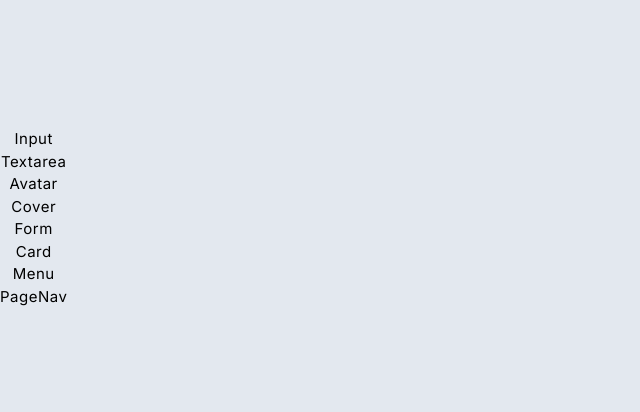
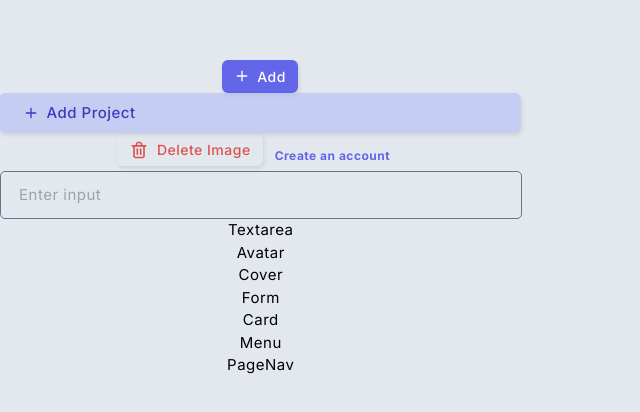
Before and after one commit to FlaviuN93/Devport, a React (Vite) app in the folder frontend/: page /home in a window 1280 px wide. Shown: the part 182-594 px from the top of the page, without its empty margins (0-640 px from the left). Built offline with nearby package versions, Linux system fonts and the light colour scheme.

Commit message:
Started input component

```diff
--- a/frontend/src/components/Button.module.css
+++ b/frontend/src/components/Button.module.css
@@ -32,6 +32,7 @@
 .auto {
 	padding: 0.6rem 1.6rem;
 	width: 100%;
+	min-width: 100%;
 }
 
 .disabled {
@@ -46,6 +47,20 @@
 	font-weight: 700;
 	border: none;
 	box-shadow: none;
+}
+
+.loading {
+	opacity: 0.7;
+	cursor: not-allowed;
+}
+
+.spinner {
+	animation: spin 1s linear infinite;
+	width: 20px;
+	height: 20px;
+	border: 5px solid rgba(0, 0, 0, 0.3);
+	border-radius: 50%;
+	border-top-color: inherit;
 }
 
 .text:hover,
@@ -69,3 +84,12 @@
 	color: var(--color-danger);
 	font-weight: 500;
 }
+
+@keyframes spin {
+	from {
+		transform: rotate(0deg);
+	}
+	to {
+		transform: rotate(360deg);
+	}
+}
--- a/frontend/src/components/Button.tsx
+++ b/frontend/src/components/Button.tsx
@@ -11,6 +11,7 @@ interface IProps {
 	disabled?: boolean
 	danger?: boolean
 	icon?: ReactNode
+	isLoading?: boolean
 }
 
 const Button: FC<IProps> = ({
@@ -20,11 +21,12 @@ const Button: FC<IProps> = ({
 	icon,
 	buttonText,
 	danger = false,
+	isLoading = false,
 	pressed = false,
 	type,
 }) => {
-	const buttonClasses = `${styles.button} ${styles[size]} ${styles[type]} ${
-		danger && styles.danger
+	const buttonClasses = `${styles.button} ${styles[size]} ${styles[type]} ${danger && styles.danger} ${
+		isLoading && styles.loading
 	}
 	`
 
@@ -43,8 +45,14 @@ const Button: FC<IProps> = ({
 			aria-disabled={disabled ? 'true' : 'false'}
 			onClick={handleClick}
 		>
-			{icon && <span className='mr-2'>{icon}</span>}
-			<span>{buttonText}</span>
+			{isLoading ? (
+				<span className={styles.spinner}></span>
+			) : (
+				<>
+					{icon && <span className='mr-2'>{icon}</span>}
+					<span>{buttonText}</span>
+				</>
+			)}
 		</button>
 	)
 }
--- a/frontend/src/components/Input.tsx
+++ b/frontend/src/components/Input.tsx
@@ -1,5 +1,38 @@
-import React from 'react'
+import { ChangeEvent, FC, KeyboardEvent } from 'react'
 
-export default function Input() {
-	return <div>Input</div>
+interface IProps {
+	onChange: (e: ChangeEvent) => void
+	placeholder: string
+	disabled?: boolean
+	defaultValue?: string
+	id?: string
+	maxLength?: number
+	onEnterPress?: (e: KeyboardEvent) => void
 }
+
+const Input: FC<IProps> = ({ onChange, disabled = false, id = 'input', onEnterPress, placeholder }) => {
+	const handleChange = (e: ChangeEvent) => {
+		if (!disabled && onChange) onChange(e)
+	}
+
+	const handleEnterKey = (e: KeyboardEvent) => {
+		if (!disabled && onEnterPress) onEnterPress(e)
+	}
+
+	return (
+		<div>
+			<label htmlFor={id}></label>
+			<input
+				id={id}
+				placeholder={placeholder}
+				aria-placeholder={placeholder}
+				type='text'
+				aria-disabled={disabled ? 'true' : 'false'}
+				onChange={handleChange}
+				onKeyUp={handleEnterKey}
+			/>
+		</div>
+	)
+}
+
+export default Input
--- a/frontend/src/pages/HomePage.tsx
+++ b/frontend/src/pages/HomePage.tsx
@@ -1,4 +1,5 @@
 import Input from '../components/Input'
+import Button from '../components/Button'
 import Card from '../components/Card'
 import Avatar from '../components/Avatar'
 import Textarea from '../components/Textarea'
@@ -6,11 +7,44 @@ import Menu from '../components/Menu'
 import PageNav from '../components/PageNav'
 import Form from '../components/Form'
 import Cover from '../components/Cover'
+import Plus1 from '../assets/Plus-1.svg?react'
+import Plus from '../assets/Plus.svg?react'
+import Trash from '../assets/Trash.svg?react'
 
 export default function HomePage() {
 	return (
 		<div>
-			<Input />
+			<Button
+				buttonText='Add'
+				size='small'
+				icon={<Plus1 />}
+				type='primary'
+				onClick={(e) => console.log(e, 'hellofromEvent')}
+			/>
+
+			<Button
+				buttonText='Add Project'
+				size='auto'
+				icon={<Plus />}
+				type='secondary'
+				onClick={(e) => console.log(e, 'hellofromEvent')}
+			/>
+
+			<Button
+				buttonText='Delete Image'
+				icon={<Trash />}
+				danger={true}
+				size='small'
+				onClick={(e) => console.log(e, 'hellofromEvent')}
+			/>
+			<Button
+				buttonText='Create an account'
+				type='text'
+				size='small'
+				onClick={(e) => console.log(e, 'hellofromEvent')}
+			/>
+
+			<Input onChange={(e) => console.log(e, 'helloFromInput')} placeholder='Enter input' />
 			<Textarea />
 			<Avatar />
 			<Cover />
```
